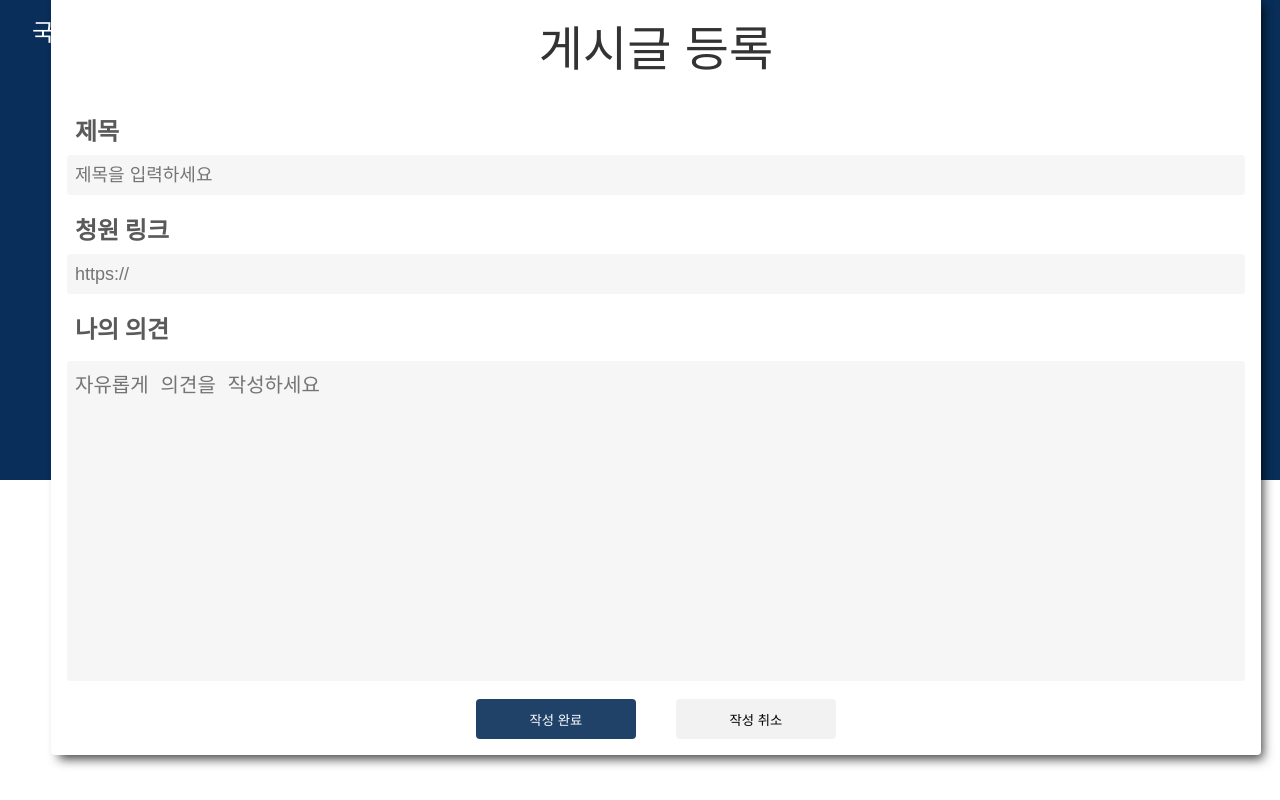
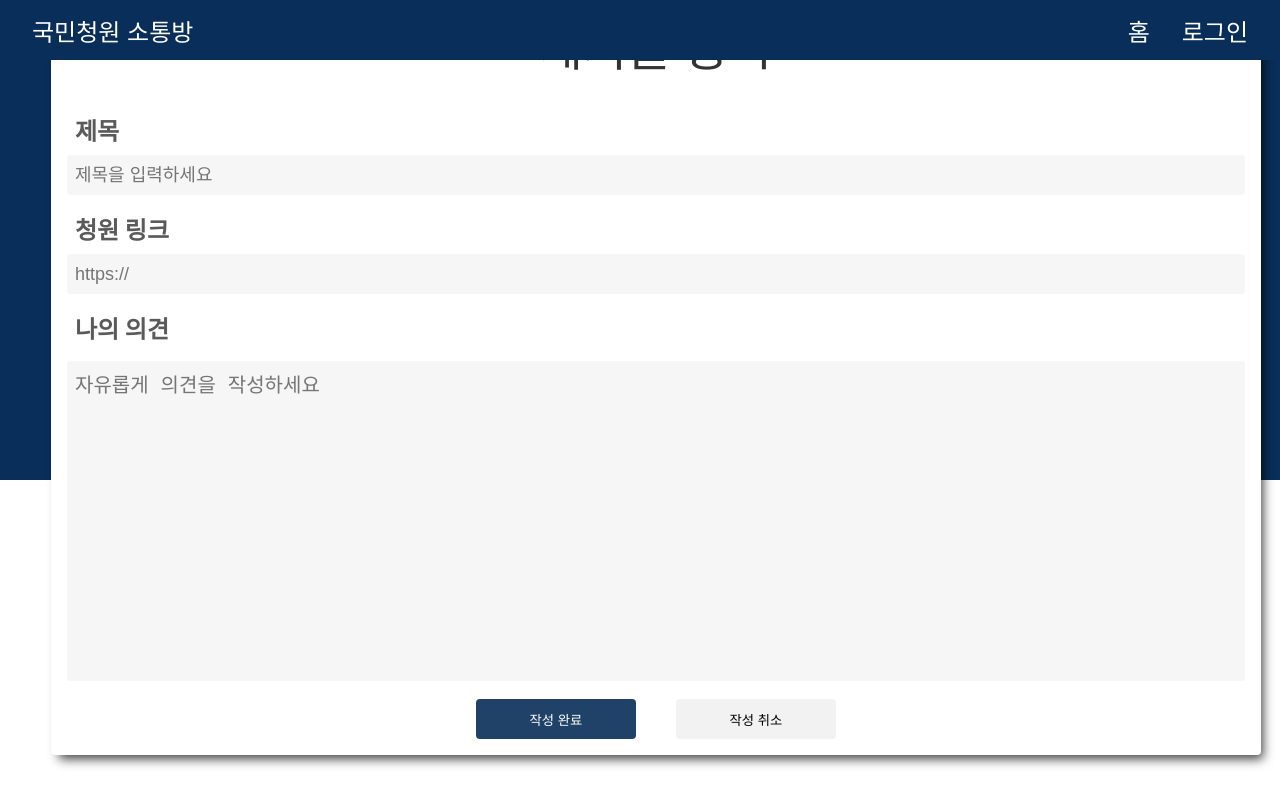
Before and after one commit to potato-club/national-petition-frontend, a Next.js app: page /board/add in a window 1280 px wide. Built offline with nearby package versions, Linux system fonts and the light colour scheme.

Commit message:
[FIX] 헤더 수정

```diff
--- a/components/common/Header.tsx
+++ b/components/common/Header.tsx
@@ -2,23 +2,36 @@ import React from 'react';
 import styled from '@emotion/styled';
 import { customColor } from 'constants/index';
 import { TypoGraphy } from './TypoGraphy';
+import Link from 'next/link';
 
 export const Header = () => {
   return (
     <Wrapper>
       <Side>
+        <Link href="/board/list">
+          <a>
             <TypoGraphy type="h1" color={customColor.white}>
               국민청원 소통방
             </TypoGraphy>
+          </a>
+        </Link>
       </Side>
       <Side>
+        <Link href="/board/list">
+          <a>
             <TypoGraphy type="h1" color={customColor.white}>
               홈
             </TypoGraphy>
+          </a>
+        </Link>
         <Gap />
+        <Link href="/user/login">
+          <a>
             <TypoGraphy type="h1" color={customColor.white}>
               로그인
             </TypoGraphy>
+          </a>
+        </Link>
       </Side>
     </Wrapper>
   );
@@ -37,6 +50,7 @@ const Wrapper = styled.div`
   height: 60px;
   padding-left: 32px;
   padding-right: 32px;
+  z-index: 1000;
 `;
 
 const Side = styled.div`
--- a/pages/board/detail.jsx
+++ b/pages/board/detail.jsx
@@ -1,4 +1,4 @@
-import React, { useEffect, useState } from 'react';
+import React from 'react';
 import {
   LayoutContainer,
   TypoGraphy,
@@ -12,7 +12,6 @@ import { FaUserEdit } from 'react-icons/fa';
 import {
   RecommandButton,
   CommentAddForm,
-  CommentItem,
   CommnetList,
 } from 'components/app/board/detail';
 
--- a/pages/user/login.jsx
+++ b/pages/user/login.jsx
@@ -1,5 +1,5 @@
 import React from 'react';
-import { LayoutContainer, TypoGraphy } from 'components/common';
+import { LayoutContainer, TypoGraphy, Header } from 'components/common';
 import styled from '@emotion/styled';
 import { customColor } from 'constants/index';
 import { GoogleLoginButton } from 'react-social-login-buttons';
@@ -7,6 +7,7 @@ import { GoogleLoginButton } from 'react-social-login-buttons';
 const login = () => {
   return (
     <LayoutContainer>
+      <Header />
       <Wrapper>
         <LoginWrapper>
           <Title>
```
Lines whose indentation alone changed are shown as unchanged.
